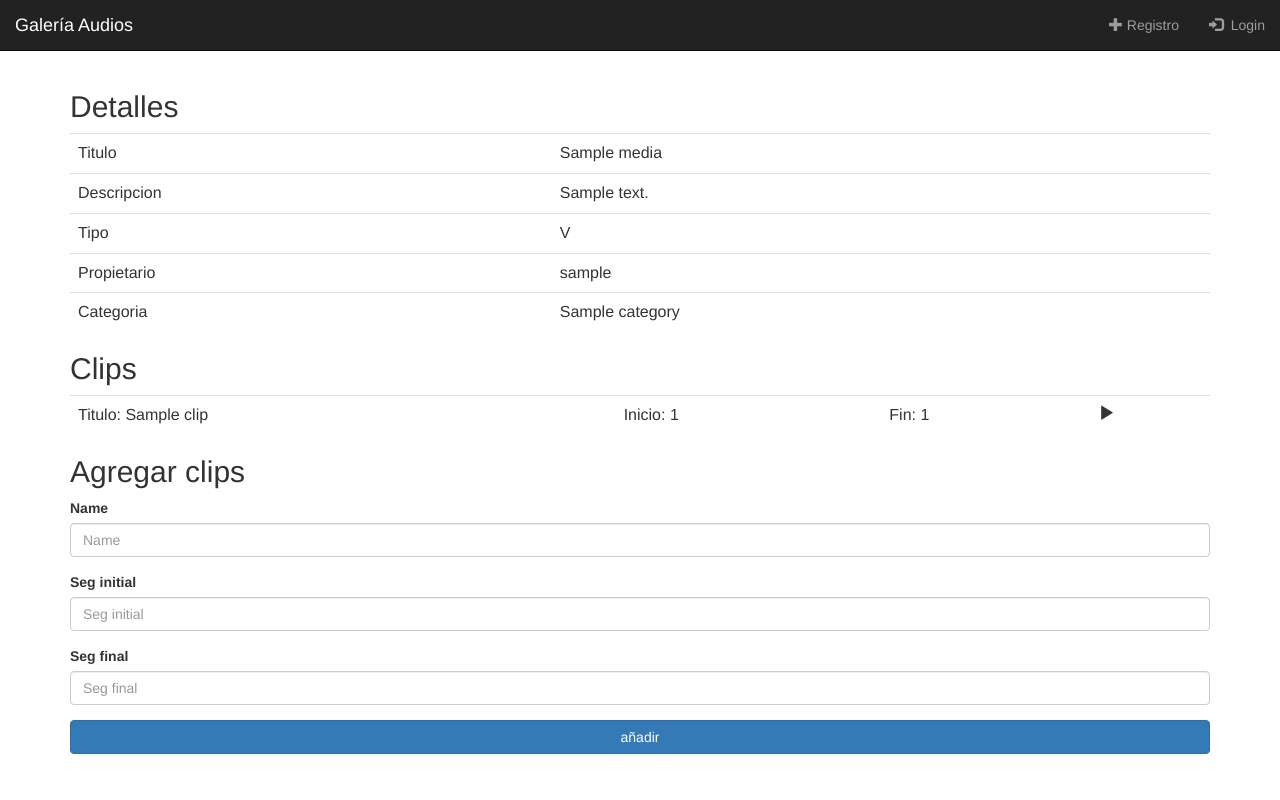
After one commit to JDTorresP/AgileDjango, a Django app: page /detailsSC/1 in a window 1280 px wide. The commit adds this page. Run offline with Django 3.2, Linux system fonts and the light colour scheme; tables that the repository leaves empty hold one stand-in row (values such as "Sample post"); some libraries are stand-ins or nearby versions.

Commit message:
Fix Details At SoudCloud

```diff
--- a/gallery/models.py
+++ b/gallery/models.py
@@ -134,6 +134,9 @@ class Media(models.Model):
         """Returns the url to access a particular instance of MyModelName."""
         return reverse('details', args=[str(self.idMedia)])
 
+    def get_absolute_SC_url(self):
+        return reverse('detailsSC', args=[str(self.idMedia)])
+
 
     def get_yt_code(self):
         """Returns the ID code of a youtube video, """
--- /dev/null
+++ b/gallery/templates/videos/detailsSC.html
@@ -0,0 +1,107 @@
+{#Load bootstrap django resources#}
+{% load bootstrap3 %}
+{% bootstrap_css %}
+{% bootstrap_javascript %}
+
+<!DOCTYPE html>
+<html lang="en">
+<head>
+    <meta charset="UTF-8">
+    <title>Detalles</title>
+</head>
+<body>
+<script>
+
+</script>
+
+
+<nav class="navbar navbar-inverse navbar-fixed-top">
+    <div class="container-fluid">
+        <!-- Header -->
+        <div class="navbar-header">
+            <button type="button" class="navbar-toggle collapsed" data-toggle="collapse" data-target="#navbar"
+                    aria-expanded="false" aria-controls="navbar">
+                <span class="sr-only">Toggle navigation</span>
+                <span class="icon-bar"></span>
+                <span class="icon-bar"></span>
+                <span class="icon-bar"></span>
+            </button>
+            <a class="navbar-brand" href="{% url 'gallery:index' %}">Galería Audios</a>
+        </div>
+        <!-- Items -->
+        <div id="navbar" class="collapse navbar-collapse">
+            <ul class="nav navbar-nav"></ul>
+            <ul class="nav navbar-nav navbar-right">
+                {% if user.is_authenticated %}
+                    <li><a href="{% url 'gallery:modUser' %}"><span class="glyphicon glyphicon-edit"
+                                                                    aria-hidden="true"></span>&nbsp; {{ user.username }}
+                    </a>
+                    </li>
+                    <li><a href="{% url 'gallery:logout' %}"> <span class="glyphicon glyphicon-off"
+                                                                    aria-hidden="true"></span>&nbsp; Logout</a></li>
+                {% else %}
+                    <li><a href="{% url 'gallery:addUser' %}"> <span class="glyphicon glyphicon-plus"
+                                                                     aria-hidden="true"></span>&nbsp;Registro</a></li>
+                    <li><a href="{% url 'gallery:login' %}"><span class="glyphicon glyphicon-log-in"
+                                                                  aria-hidden="true"></span>&nbsp; Login</a></li>
+                {% endif %}
+            </ul>
+        </div>
+    </div>
+</nav>
+
+<div class="container" style="margin-top: 70px">
+<div id="player"></div>
+        <h2 >Detalles</h2>
+        <table class="table">
+            <tbody>
+                <tr>
+                    <td>Titulo</td>
+                    <td>{{video.title}}</td>
+                </tr>
+                <tr>
+                    <td>Descripcion</td>
+                    <td>{{video.description}}</td>
+                </tr>
+                <tr>
+                    <td>Tipo</td>
+                    <td>{{video.mediaType}} </td>
+                </tr>
+                <tr>
+                    <td>Propietario</td>
+                    <td>{{video.user}}</td>
+                </tr>
+                <tr>
+                    <td>Categoria</td>
+                    <td>{{video.category}}</td>
+                </tr>
+            </tbody>
+        </table>
+
+    <h2 >Clips</h2>
+        <table class="table">
+            <tbody>
+            {%for clip in video.clips.all %}
+                <tr>
+                    <td>Titulo: {{clip.name}}</td>
+                    <td>Inicio: {{clip.seg_initial}}</td>
+                    <td>Fin: {{clip.seg_final}} </td>
+                    <td><span class="glyphicon glyphicon-play" aria-hidden="true" style="cursor: pointer" onclick="playClip({{clip.seg_initial}},{{clip.seg_final}})"></span></td>
+                </tr>
+
+            {% endfor %}
+
+            </tbody>
+        </table>
+    <h2 >Agregar clips</h2>
+    <form action="{{ video.get_absolute_url }}" enctype="multipart/form-data" method="post">
+        {%csrf_token%}
+        {% bootstrap_form form %}
+        {% buttons %}
+        <input type="submit" value="añadir" class="btn btn-primary btn-block"/>
+        {% endbuttons %}
+    </form>
+</div>
+
+</body>
+</html>
--- a/gallery/templates/videos/index.html
+++ b/gallery/templates/videos/index.html
@@ -104,7 +104,10 @@
                         <h3>{{ video.title }}</h3>
                         <h4>Autor: {{ video.author }}</h4>
                         <a style="display: block" class="btn btn-primary"
-                           href="{{ video.get_absolute_url }}">Detalles</a>
+                           {% if 'youtube' in  video.soundCloud %} href="{{ video.get_absolute_url }}" {% else %}
+                           href="{{ video.get_absolute_SC_url }}"
+                           {% endif %}
+                           >Detalles</a>
                     </div>
                 </div>
             </div>
--- a/gallery/urls.py
+++ b/gallery/urls.py
@@ -10,6 +10,7 @@ urlpatterns = [
     url(r'^modUser/$', views.mod_user_view, name='modUser'),
     url(r'^changePassword/$', views.change_password, name='changePassword'),
     url(r'^details/(?P<videoid>\d+)$', views.detail, name="details"),
+    url(r'^detailsSC/(?P<videoid>\d+)$', views.detailSC, name="detailsSC"),
     url(r'^login/$', views.login_view, name='login'),
     url(r'^logout/$', views.logout_view, name='logout'),
     url(r'^i18n/', include('django.conf.urls.i18n')),
--- a/gallery/views.py
+++ b/gallery/views.py
@@ -92,6 +92,22 @@ def detail(request, videoid):
         context = {'video': current_video, 'form': form}
         return render(request, 'videos/details.html', context)
 
+def detailSC(request, videoid):
+    if request.method == 'POST':
+        form = ClipForm(request.POST)
+        if form.is_valid():
+            if request.user.is_authenticated():
+                clip = form.save()
+                video = Media.objects.get(pk=videoid)
+                current_user = request.user
+                media_clip = Clip_Media(clip= clip, media=video, user=current_user)
+                media_clip.save()
+        return HttpResponseRedirect(reverse('gallery:detailsSC', args=videoid))
+    else:
+        form = ClipForm()
+        current_video = Media.objects.get(pk=videoid)
+        context = {'video': current_video, 'form': form}
+        return render(request, 'videos/detailsSC.html', context)
 
 def all_media(request):
     all_media_objects = Media.objects.all()
```
